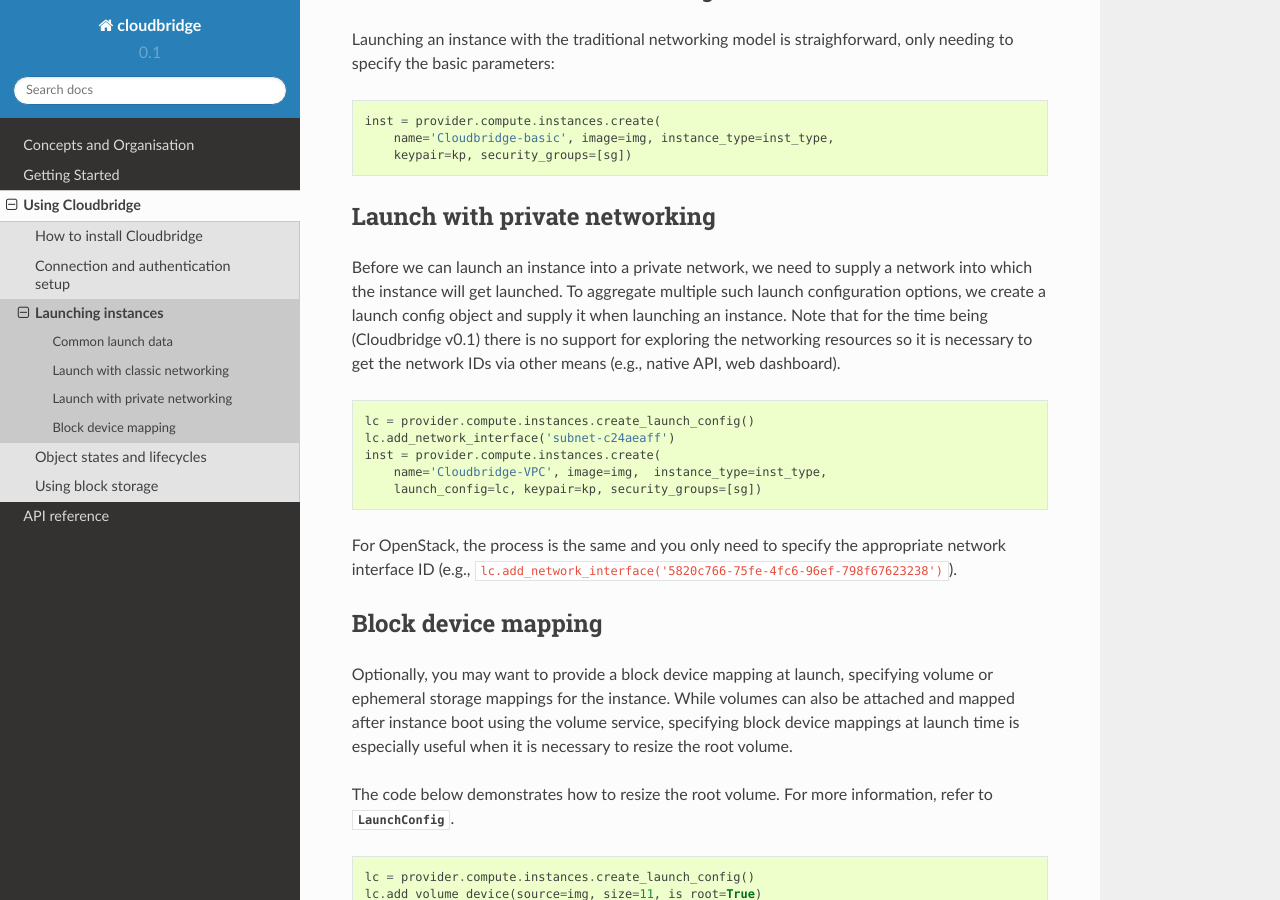
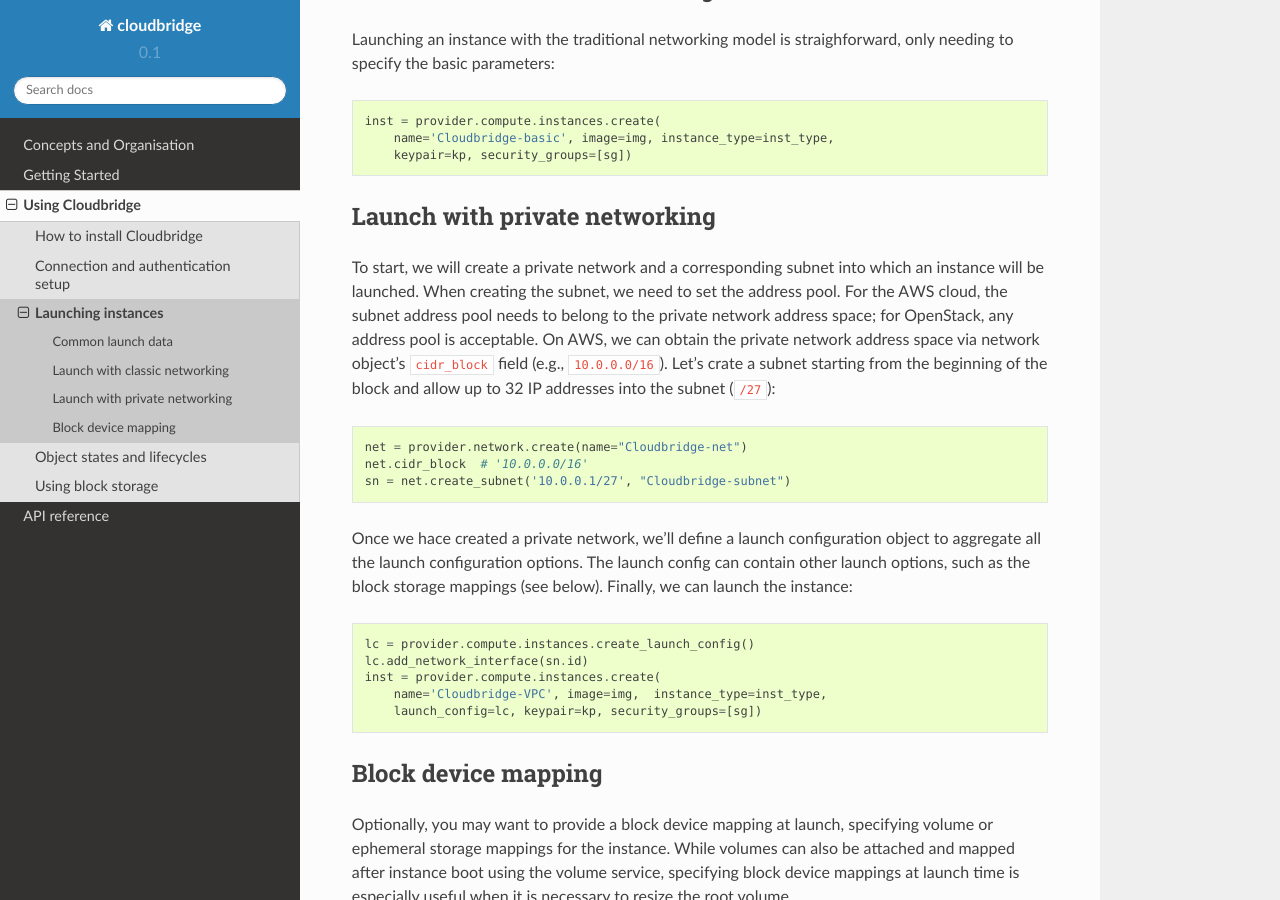
Before and after one commit to CloudVE/cloudbridge, a Sphinx documentation site: the page built from docs/topics/launch.rst, in a window 1280 px wide and 900 px high, scrolled down 724 px. Built offline with Sphinx 7.4.7 and the Read the Docs theme 2.0.0, drawn with Linux system fonts in a browser that asks for light colours.

Commit message:
Update launch docs to include examples of using the Network classes

```diff
--- a/docs/topics/launch.rst
+++ b/docs/topics/launch.rst
@@ -42,24 +42,34 @@ only needing to specify the basic parameters:
 
 Launch with private networking
 ------------------------------
-Before we can launch an instance into a private network, we need to supply a
-network into which the instance will get launched. To aggregate multiple such
-launch configuration options, we create a launch config object and supply it
-when launching an instance. Note that for the time being (Cloudbridge v0.1)
-there is no support for exploring the networking resources so it is necessary
-to get the network IDs via other means (e.g., native API, web dashboard).
+To start, we will create a private network and a corresponding subnet into
+which an instance will be launched. When creating the subnet, we need to
+set the address pool. For the AWS cloud, the subnet address pool needs to
+belong to the private network address space; for OpenStack, any address pool
+is acceptable. On AWS, we can obtain the private network address space via
+network object's ``cidr_block`` field (e.g., ``10.0.0.0/16``). Let's crate a
+subnet starting from the beginning of the block and allow up to 32 IP addresses
+into the subnet (``/27``):
+
+.. code-block:: python
+
+    net = provider.network.create(name="Cloudbridge-net")
+    net.cidr_block  # '10.0.0.0/16'
+    sn = net.create_subnet('10.0.0.1/27', "Cloudbridge-subnet")
+
+Once we hace created a private network, we'll define a launch configuration
+object to aggregate all the launch configuration options. The launch config
+can contain other launch options, such as the block storage mappings (see
+below). Finally, we can launch the instance:
 
 .. code-block:: python
 
     lc = provider.compute.instances.create_launch_config()
-    lc.add_network_interface('subnet-c24aeaff')
+    lc.add_network_interface(sn.id)
     inst = provider.compute.instances.create(
         name='Cloudbridge-VPC', image=img,  instance_type=inst_type,
         launch_config=lc, keypair=kp, security_groups=[sg])
 
-For OpenStack, the process is the same and you only need to specify the
-appropriate network interface ID (e.g.,
-``lc.add_network_interface('5820c766-75fe-4fc6-96ef-798f67623238')``).
 
 Block device mapping
 --------------------
```
